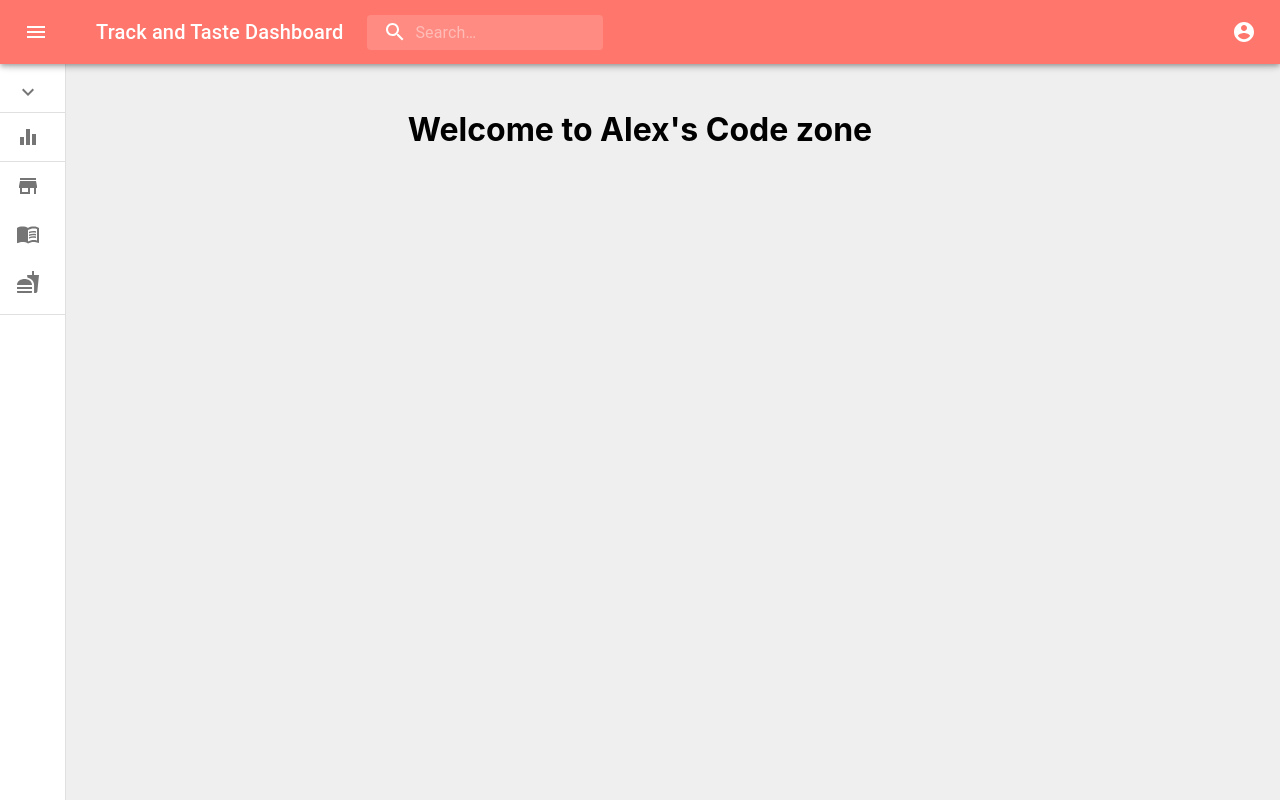
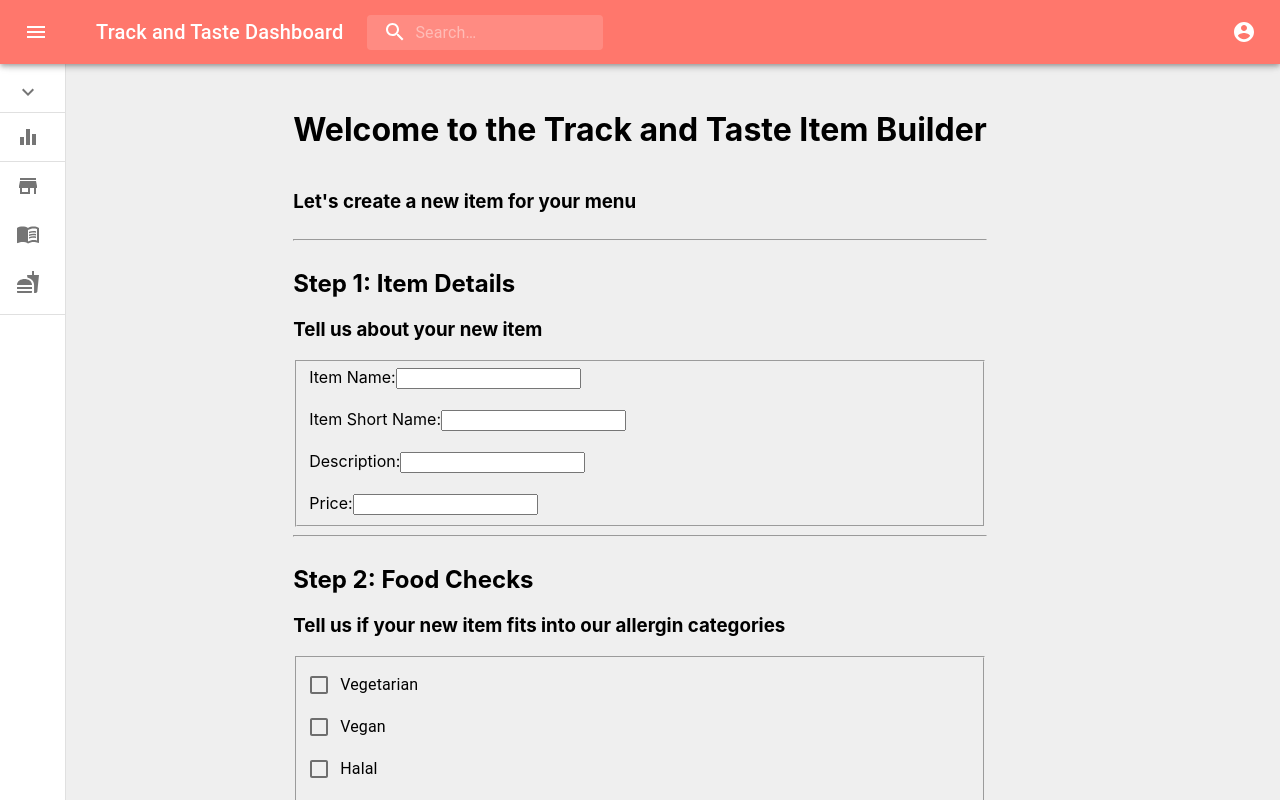
Before and after one commit to mbruty/COMP2003-2020-O, a React (Create React App) app in the folder website/: page /item-builder in a window 1280 px wide. Built offline with nearby package versions, Linux system fonts and the light colour scheme; what apollo-upload-client would draw is missing.

Commit message:
Moved pre-existing item builder from pure html to react

```diff
--- a/website/package.json
+++ b/website/package.json
@@ -10,6 +10,7 @@
     "@fortawesome/react-fontawesome": "0.1.0-11",
     "@material-ui/core": "^4.11.1",
     "@material-ui/icons": "^4.9.1",
+    "@material-ui/lab": "^4.0.0-alpha.57",
     "@testing-library/jest-dom": "^4.2.4",
     "@testing-library/react": "^9.5.0",
     "@testing-library/user-event": "^7.2.1",
@@ -26,6 +27,7 @@
     "immutability-helper": "^3.1.1",
     "node-sass": "4.14.1",
     "react": "^16.14.0",
+    "react-autocomplete": "^1.8.1",
     "react-chartjs-2": "^2.11.1",
     "react-dnd": "^14.0.1",
     "react-dnd-html5-backend": "^14.0.0",
--- a/website/src/item-builder/ItemBuilder.tsx
+++ b/website/src/item-builder/ItemBuilder.tsx
@@ -1,13 +1,139 @@
 import React from "react";
+import Checkbox from '@material-ui/core/Checkbox';
+import FormGroup from '@material-ui/core/FormGroup';
+import FormControlLabel from '@material-ui/core/FormControlLabel';
+import TextField from '@material-ui/core/TextField';
+import Autocomplete from '@material-ui/lab/Autocomplete';
 
 interface Props {}
 
+
+
 const ItemBuilder: React.FC<Props> = () => {
   return (
+
+
     <div className="content">
-      <h1>Welcome to Alex's Code zone</h1>
+      <h1>Welcome to the Track and Taste Item Builder</h1>
+      <h3>Let's create a new item for your menu</h3>
+      <span><hr/></span>
+
+      <div>
+        <h2>Step 1: Item Details</h2>
+        <h3>Tell us about your new item</h3>
+        <fieldset>
+          <label>
+            Item Name:
+            <input type="text" name="itemName" /><br/><br/>
+          </label>
+          <label>
+            Item Short Name:
+            <input type="text" name="itemShortName" /><br/><br/>
+          </label>
+          <label>
+            Description:
+            <input type="text" name="itemDescription" /><br/><br/>
+          </label>
+          <label>
+            Price:
+            <input type="text" name="itemPrice" />
+          </label>
+        </fieldset>
+      </div>
+
+      <span><hr/></span>
+
+      <div>
+        <h2>Step 2: Food Checks</h2>
+        <h3>Tell us if your new item fits into our allergin categories</h3>
+        <fieldset>
+          <FormGroup>
+            <FormControlLabel
+                control={<Checkbox name="checkedVegetarian" />}
+                label="Vegetarian"
+            />
+            <FormControlLabel
+                control={<Checkbox name="checkedVegan" />}
+                label="Vegan"
+                />
+            <FormControlLabel
+                control={<Checkbox name="checkedHalal" />}
+                label="Halal"
+            />
+            <FormControlLabel
+                control={<Checkbox name="checkedKosher" />}
+                label="Kosher"
+            />
+            <FormControlLabel
+                control={<Checkbox name="checkedLactose" />}
+                label="Contains Lactose"
+            />
+            <FormControlLabel
+                control={<Checkbox name="checkedNuts" />}
+                label="Contains Nuts"
+            />
+            <FormControlLabel
+                control={<Checkbox name="checkedGluten" />}
+                label="Contains Gluten"
+            />
+            <FormControlLabel
+                control={<Checkbox name="checkedEggs" />}
+                label="Contains Eggs"
+            />
+            <FormControlLabel
+                control={<Checkbox name="checkedSoy" />}
+                label="Contains Soy"
+            />
+            <FormControlLabel
+                control={<Checkbox name="checkedNone" />}
+                label="None"
+            />
+          </FormGroup>
+        </fieldset>
+      </div>
+
+      <span><hr/></span>
+
+      <div>
+        <h2>Step 3: Assign Food Tags</h2>
+        <h3>Make your new item easier to find by giving it tags that help us describe it</h3>
+        <fieldset>
+          <Autocomplete
+              id="combo-box-demo"
+              options={autoCompleteOptions}
+              getOptionLabel={(option) => option}
+              style={{ width: 300 }}
+              renderInput={(params) => <TextField {...params} label="Food Tag" variant="outlined" />}
+          />
+          <input type="button" value="Add Food Tag"/>
+        </fieldset>
+      </div>
+      <span><hr/></span>
+
+      <div>
+        <h2>Step 4: Upload an Image</h2>
+        <h3>Make your new item more appealing to customers by adding an image</h3>
+        <fieldset>
+          <h4>The Image Selector Goes Here</h4>
+        </fieldset>
+
+      </div>
+      <span><hr/></span>
+      <div>
+        <h2>Step 5: Create Your Item</h2>
+        <h3>When you're happy with your item click the button below to save it</h3>
+          <input type="button" value="Create Item"/>
+      </div>
     </div>
   );
 };
 
+const autoCompleteOptions =[
+    "Pizza",
+    "Pasta",
+    "Bread",
+    "Wine",
+    "Cheese"
+]
+
 export default ItemBuilder;
```
Also changed, not shown: 1 other file (tests, documents, lock files or other folders).
